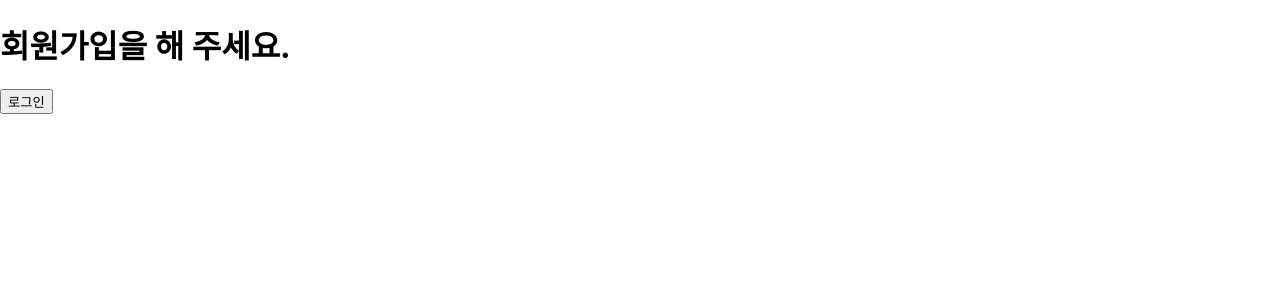
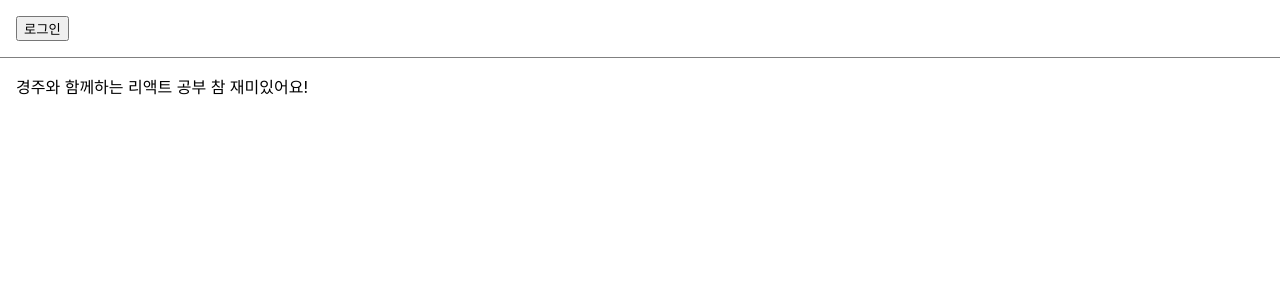
Before and after one commit to chakihwan/ReactProject2024, a React (Create React App) app: page / in a window 1280 px wide. Shown: the top 300 px of the page. Built offline with nearby package versions, Linux system fonts and the light colour scheme.

Commit message:
React 9장 인라인조건, 컴포넌트렌더링막기, 로그인 여부에 따른 툴바만들기

```diff
--- /dev/null
+++ b/src/chp09/LandingPage.js
@@ -0,0 +1,29 @@
+import React, {useState} from 'react';
+import Toolbar from "./Toolbar";
+
+function LandingPage(props) {
+
+    const [isLoggedIn, setIsLoggedIn] = useState(false);
+
+    const onClickLogin = () =>{
+        setIsLoggedIn(true);
+    };
+
+    const onClickLogout = () =>{
+        setIsLoggedIn(false);
+    };
+
+    return (
+        <div>
+            <Toolbar
+                isLoggedIn={isLoggedIn}
+                onClickLogin={onClickLogin}
+                onclickLogout={onClickLogout}
+                />
+            <div style = {{padding : 16}}>
+                경주와 함께하는 리액트 공부 참 재미있어요!
+            </div>
+        </div>
+    );
+}
+export default LandingPage;
--- /dev/null
+++ b/src/chp09/LoginControl2.jsx
@@ -0,0 +1,28 @@
+import React, {useState} from 'react';
+import LogoutButton from "./LogoutButton";
+import LoginButton from "./LoginButton";
+import Greeting from "./Greeting";
+import WarningBanner from "./WarningBanner";
+
+function LoginControl2(props) {
+    const [isLoggedIn, setIsLoggedIn] = useState(false);
+
+    const handleLoginClick = () => {
+        setIsLoggedIn(true);
+    }
+    const handleLogoutClick = () => {
+        setIsLoggedIn(false);
+    }
+
+    return(
+        <div>
+            <WarningBanner warning = {false}/>
+            <Greeting isLoggedIn={isLoggedIn} />
+            {isLoggedIn ?
+                <LogoutButton onClick={handleLogoutClick} />
+                :<LoginButton onClick={handleLoginClick} />
+            }
+        </div>
+    )
+}
+export default LoginControl2
--- /dev/null
+++ b/src/chp09/MailBox.jsx
@@ -0,0 +1,18 @@
+import React from 'react';
+
+function MailBox(props) {
+    const unreadMessages = props.unreadMessages;
+
+    return (
+        <div>
+            <h1>안녕하세요!</h1>
+            {unreadMessages.length > 0 &&
+            <h2>
+                현재 {unreadMessages.length}개의 읽지 않는 메시지가 있습니다.
+            </h2>
+            }
+        </div>
+    );
+}
+
+export default MailBox;
--- /dev/null
+++ b/src/chp09/Toolbar.jsx
@@ -0,0 +1,29 @@
+import React from 'react';
+
+const styles = {
+    wrapper:{
+        padding: 16,
+        display: 'flex',
+        flexDirection: 'row',
+        borderBottom: '1px solid grey',
+},
+    greeting:{
+        marginRight: 8,
+    },
+};
+
+function Toolbar(props) {
+    const {isLoggedIn, onClickLogin, onClickLogout} = props;
+    return (
+        <div style={styles.wrapper}>
+            {isLoggedIn && <span style={styles.greeting}>환영합니다 !</span>}
+            {
+                isLoggedIn?(
+                    <button onClick={onClickLogout}>로그아웃</button>
+                ):(
+                    <button onClick={onClickLogin}>로그인</button>
+                )}
+        </div>
+    );
+}
+export default Toolbar;
--- /dev/null
+++ b/src/chp09/WarningBanner.jsx
@@ -0,0 +1,11 @@
+import React from 'react';
+
+function WarningBanner(props) {
+    if(!props.warning){
+        return null;
+    }
+    return (
+        <div>경고!!!</div>
+    )
+}
+export default WarningBanner;
--- a/src/index.js
+++ b/src/index.js
@@ -21,14 +21,17 @@
 import ConfirmButton from "./chp08/ConfirmButton";
 import ConfirmButton2 from "./chp08/ConfirmButton2";
 import ConfirmButton3 from "./chp08/ConfirmButton3";
-import Greeting from "./chp09/Greeting";
+// import Greeting from "./chp09/Greeting";
 import LoginControl from "./chp09/LoginControl";
-
+import Greeting from "./test/Greeting";
+import MailBox from "./chp09/MailBox";
+import LoginControl2 from "./chp09/LoginControl2";
+import LandingPage from "./chp09/LandingPage";
 
 const root = ReactDOM.createRoot(document.getElementById('root'));
     root.render(
         <React.StrictMode>
-            <LoginControl/>
+            <LandingPage/>
         </React.StrictMode>
     );
 
--- /dev/null
+++ b/src/test/Greeting.jsx
@@ -0,0 +1,15 @@
+import React from 'react';
+import {GuestGreeting, UserGreeting} from "./UserGuestGreeting";
+
+
+function Greeting(props) {
+    const isLoggedIn = props.isLoggedIn;
+    if(isLoggedIn) {
+        return <UserGreeting />
+    }
+    else {
+        return <GuestGreeting/>
+    }
+}
+
+export default Greeting;
--- /dev/null
+++ b/src/test/UserGuestGreeting.jsx
@@ -0,0 +1,11 @@
+import React from 'react';
+
+function UserGreeting(props) {
+    return <h1>다시 오셨군요!</h1>
+}
+
+function GuestGreeting(props) {
+    return <h1>회원가입을 해 주세요.</h1>
+}
+
+export {UserGreeting, GuestGreeting};
```
Also changed, not shown: src/chp09/Counter.jsx (added, +12 -0 lines).
